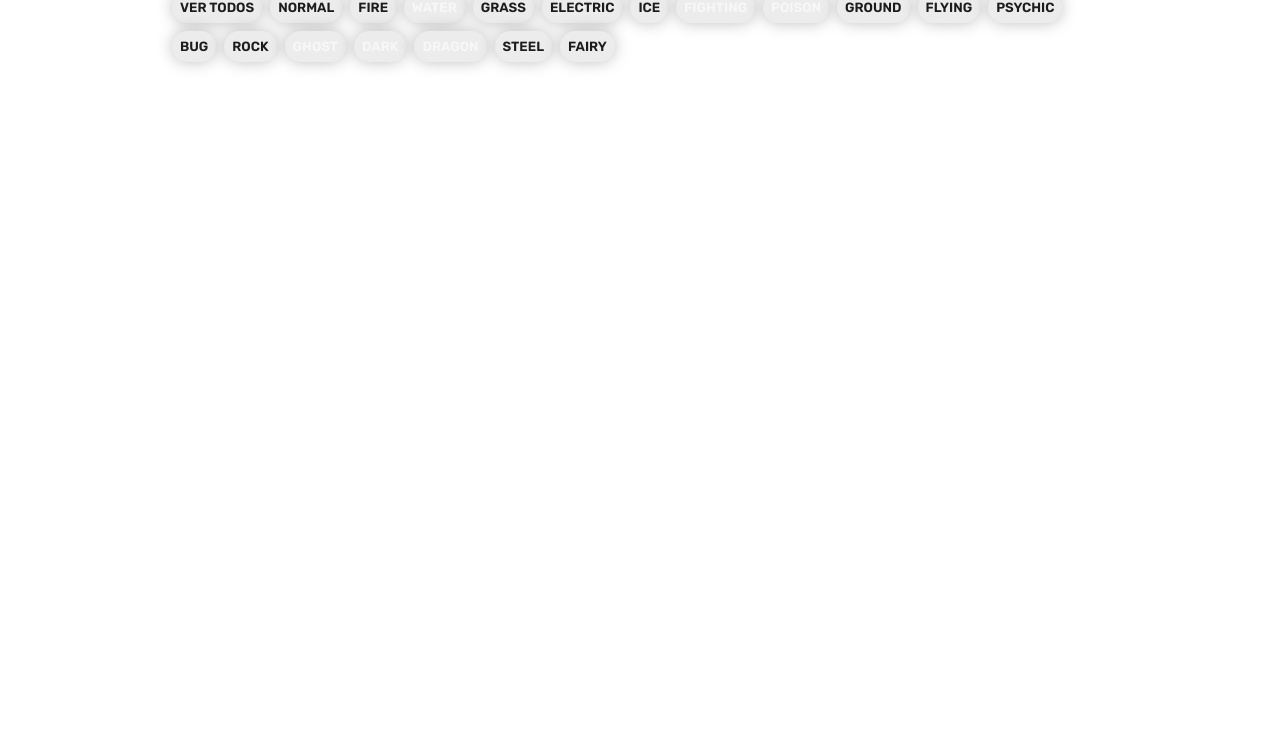
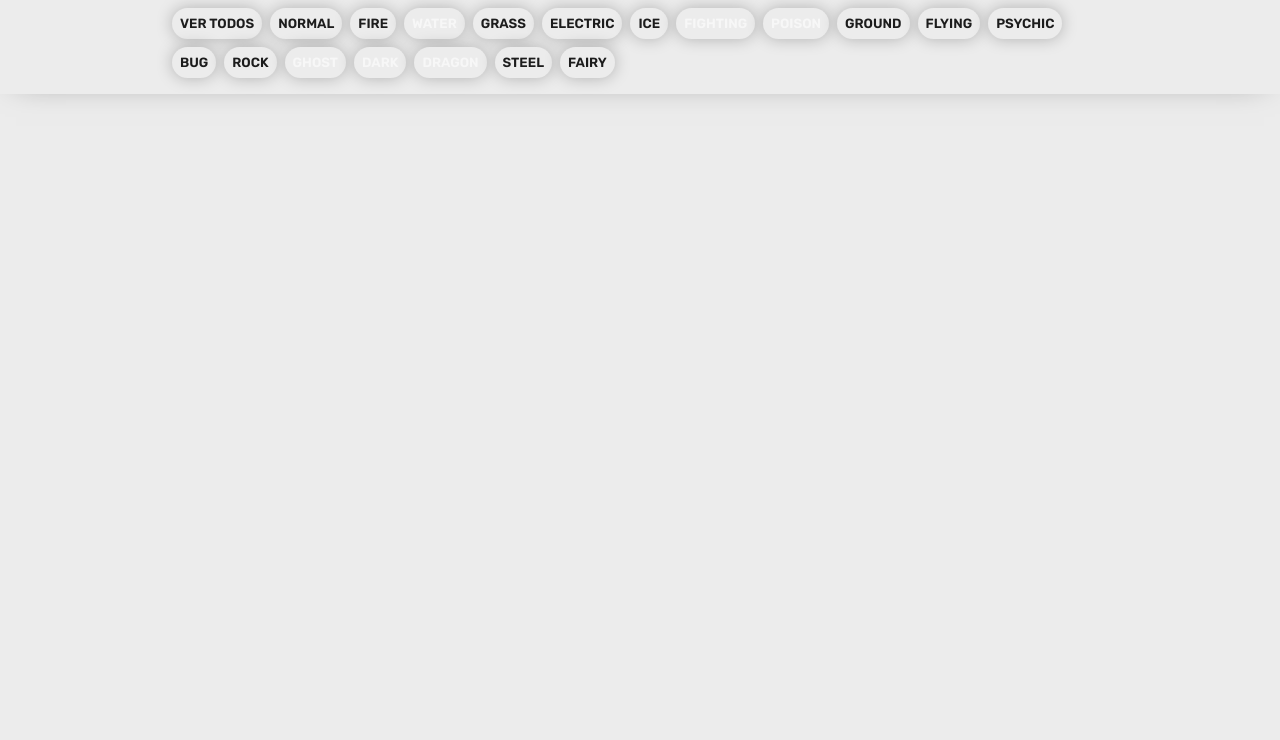
Before and after one commit to damhx/Mini-Proyecto, a plain HTML site: page index.html in a window 1280 px wide. Shown: the part 60-800 px from the top of the page. Drawn offline with Linux system fonts and the light colour scheme.

Commit message:
feat: :lipstick: Modificación del CSS
Modificación del CSS

```diff
--- a/Pokedex David Medina/css/style.css
+++ b/Pokedex David Medina/css/style.css
@@ -107,6 +107,16 @@ button {
 .fairy {
     background-color: var(--type-fairy);
     color: var(--clr-black);
+}
+
+body {
+    min-height: 100vh;
+    background-color: var(--clr-gray);
+}
+
+header {
+    padding-block: 1rem;
+    box-shadow: 0 0 2rem -1rem rgba(0, 0, 0, .5);
 }
 
 .nav {
```
